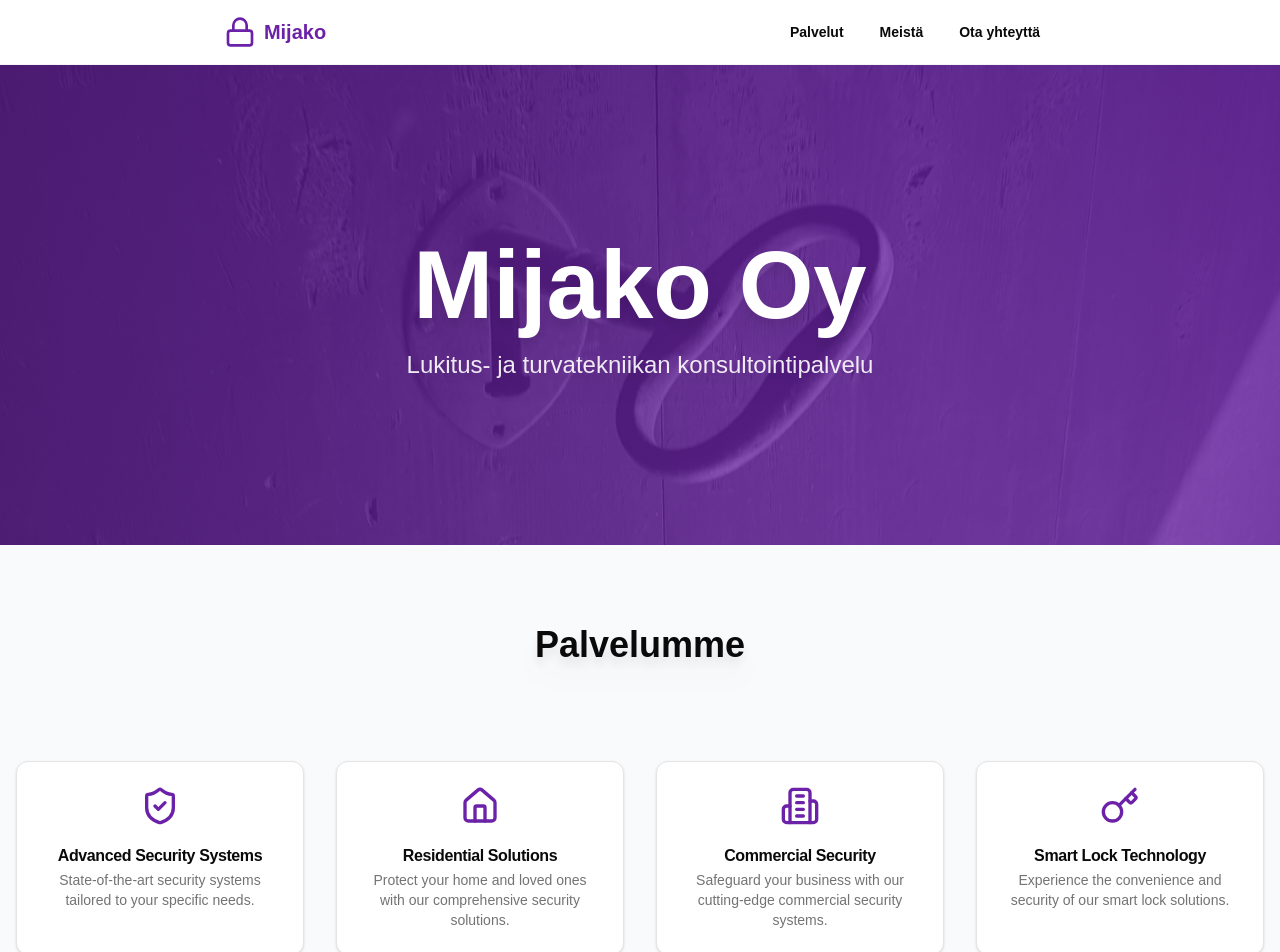
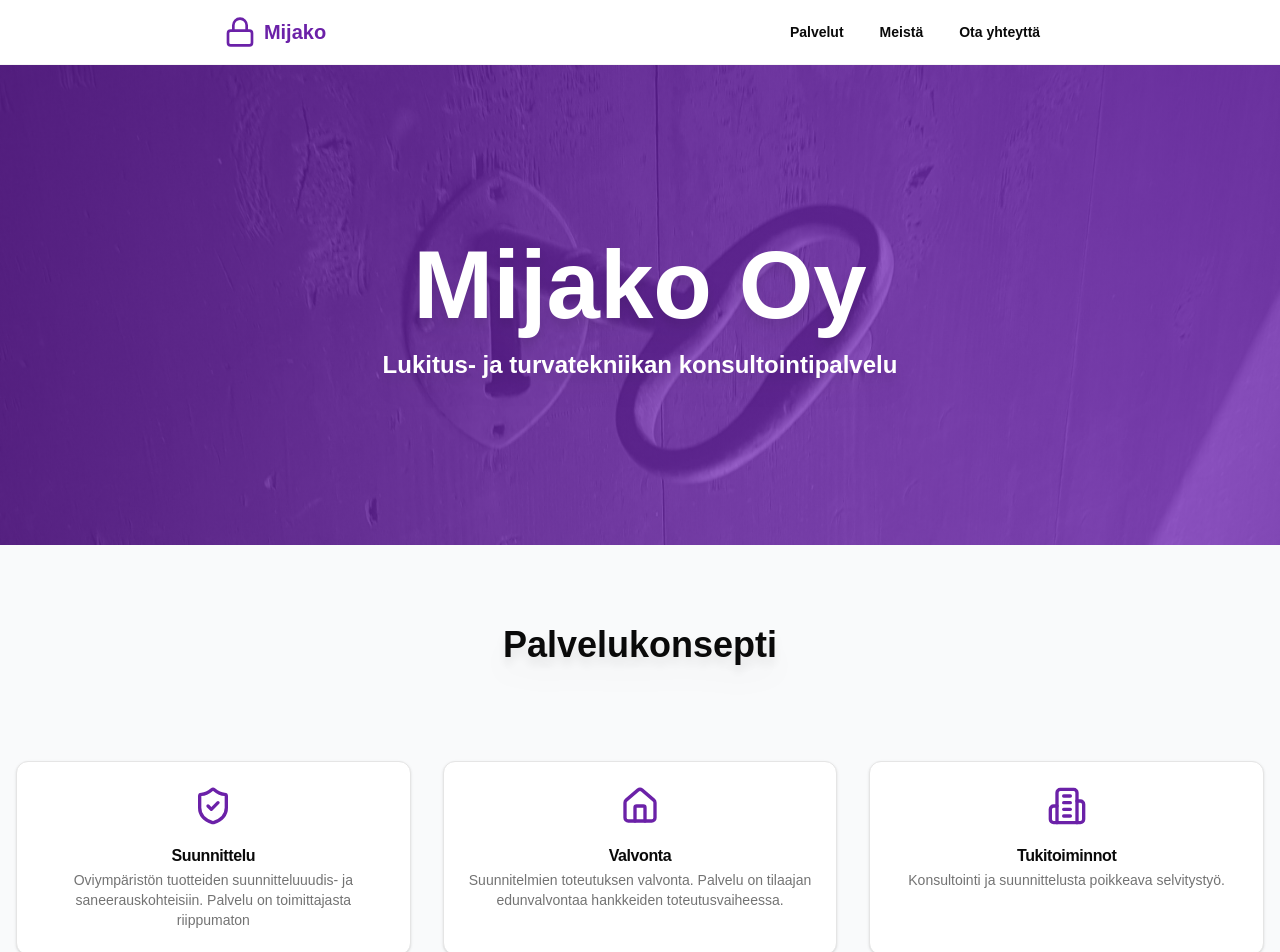
Before and after one commit to eeturonkko/mijako, a Next.js app: page / in a window 1280 px wide. Shown: the top 952 px of the page. Built offline with nearby package versions, Linux system fonts and the light colour scheme.

Commit message:
Enhance styling and content in About, Hero, and Services components

```diff
--- a/components/About.tsx
+++ b/components/About.tsx
@@ -36,7 +36,7 @@ export default function About() {
               toimintaamme. Kun tarvitset kokenutta ja asiantuntevaa kumppania
               kiinteistösi turvatekniseen suunnitteluun, ota yhteyttä.
             </p>
-            <Button className="bg-purple-800 text-white hover:bg-purple-900">
+            <Button className="bg-purple-800 text-white hover:bg-purple-900 font-semibold px-8 py-5">
               <a href="#contact">Ota yhteyttä</a>
             </Button>
           </div>
--- a/components/Hero.tsx
+++ b/components/Hero.tsx
@@ -9,7 +9,7 @@ export default function Hero() {
         <Image
           src={B}
           alt="Background image for Mijako hero"
-          className="object-cover w-full h-full"
+          className="object-cover w-full h-full "
           priority
           placeholder="blur"
         />
@@ -17,7 +17,7 @@ export default function Hero() {
         <div
           className={`
             absolute inset-0
-            bg-gradient-to-r from-purple-900/80 via-purple-700/60 to-purple-600/60
+            bg-gradient-to-r from-purple-800/70 via-purple-600/60 to-purple-500/60
             bg-[length:200%_200%]
             animate-gradient-flow-subtle
           `}
@@ -30,7 +30,7 @@ export default function Hero() {
           <h1 className="text-4xl md:text-8xl font-bold mb-4 mt-10 text-white">
             Mijako Oy
           </h1>
-          <p className="text-2xl mb-8 max-w-2xl text-white/90">
+          <p className="text-2xl font-semibold mb-8 max-w-2xl text-white">
             Lukitus- ja turvatekniikan konsultointipalvelu
           </p>
         </div>
--- a/components/Services.tsx
+++ b/components/Services.tsx
@@ -1,35 +1,30 @@
+import Link from "next/link";
 import {
   Card,
   CardHeader,
   CardTitle,
   CardDescription,
 } from "@/components/ui/card";
-import { ShieldCheck, Home, Building2, Key } from "lucide-react";
+import { Button } from "@/components/ui/button";
+import { ShieldCheck, Home, Building2 } from "lucide-react";
 
 const services = [
   {
     icon: <ShieldCheck className="w-10 h-10 mb-4 text-purple-800" />,
-    title: "Advanced Security Systems",
+    title: "Suunnittelu",
     description:
-      "State-of-the-art security systems tailored to your specific needs.",
+      "Oviympäristön tuotteiden suunnitteluuudis- ja saneerauskohteisiin. Palvelu on toimittajasta riippumaton",
   },
   {
     icon: <Home className="w-10 h-10 mb-4 text-purple-800" />,
-    title: "Residential Solutions",
+    title: "Valvonta",
     description:
-      "Protect your home and loved ones with our comprehensive security solutions.",
+      "Suunnitelmien toteutuksen valvonta. Palvelu on tilaajan edunvalvontaa hankkeiden toteutusvaiheessa. ",
   },
   {
     icon: <Building2 className="w-10 h-10 mb-4 text-purple-800" />,
-    title: "Commercial Security",
-    description:
-      "Safeguard your business with our cutting-edge commercial security systems.",
-  },
-  {
-    icon: <Key className="w-10 h-10 mb-4 text-purple-800" />,
-    title: "Smart Lock Technology",
-    description:
-      "Experience the convenience and security of our smart lock solutions.",
+    title: "Tukitoiminnot",
+    description: "Konsultointi ja suunnittelusta poikkeava selvitystyö.",
   },
 ];
 
@@ -38,18 +33,28 @@ export default function Services() {
     <section className="py-20 bg-gray-50">
       <div className="container mx-auto px-4">
         <h2 className="text-4xl font-bold text-center mb-24 drop-shadow-xl">
-          Palvelumme
+          Palvelukonsepti
         </h2>
-        <div className="grid grid-cols-1 md:grid-cols-2 lg:grid-cols-4 gap-8">
+        <div className="grid grid-cols-1 md:grid-cols-2 lg:grid-cols-3 gap-8">
           {services.map((service, index) => (
-            <Card key={index} className="text-center">
-              <CardHeader>
-                <div className="flex justify-center">{service.icon}</div>
-                <CardTitle>{service.title}</CardTitle>
-                <CardDescription>{service.description}</CardDescription>
-              </CardHeader>
+            <Card
+              key={index}
+              className="text-center hover:shadow-lg hover:scale-105 transition-transform"
+            >
+              <Link href={`/palvelut#${service.title.toLowerCase()}`}>
+                <CardHeader>
+                  <div className="flex justify-center">{service.icon}</div>
+                  <CardTitle>{service.title}</CardTitle>
+                  <CardDescription>{service.description}</CardDescription>
+                </CardHeader>
+              </Link>
             </Card>
           ))}
+        </div>
+        <div className="flex justify-center mt-12">
+          <Button className="bg-purple-800 text-white hover:bg-purple-900 font-semibold px-8 py-5">
+            <Link href={`/palvelut`}>Lue lisää</Link>
+          </Button>
         </div>
       </div>
     </section>
```
